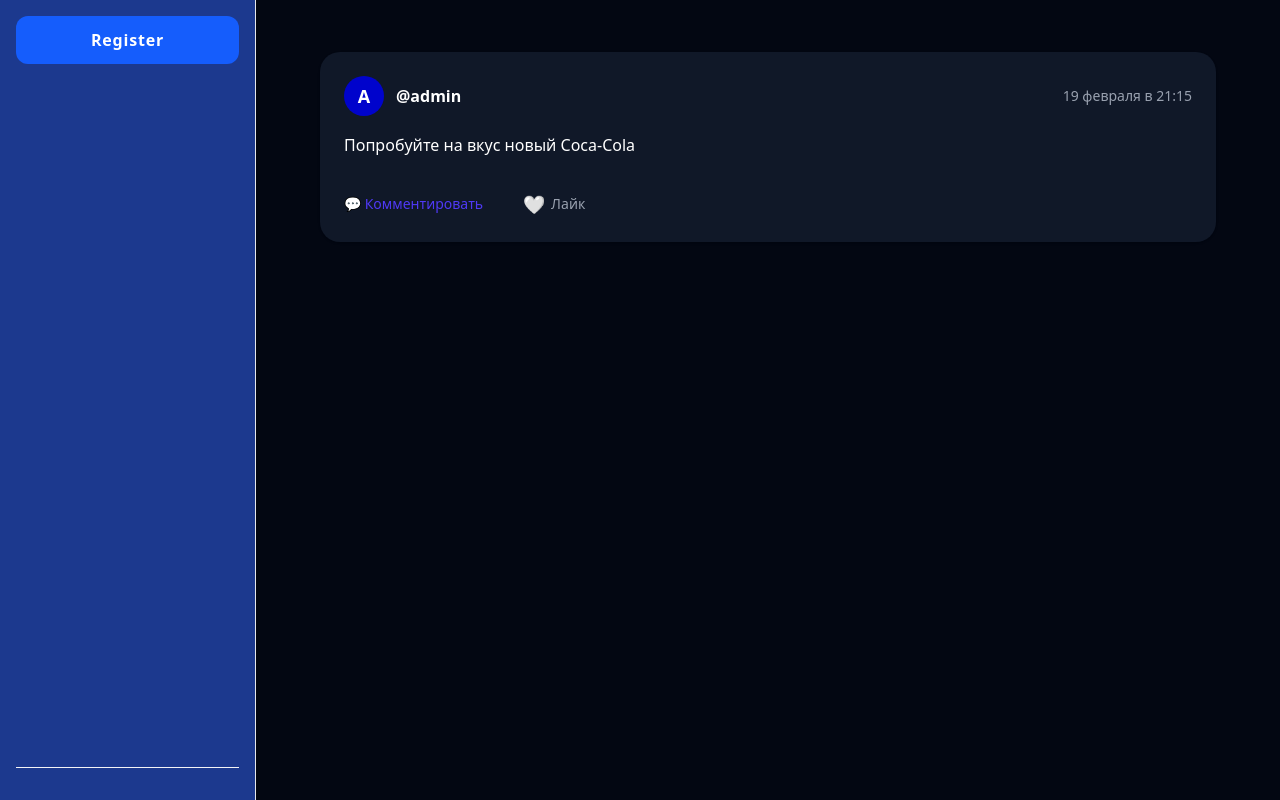
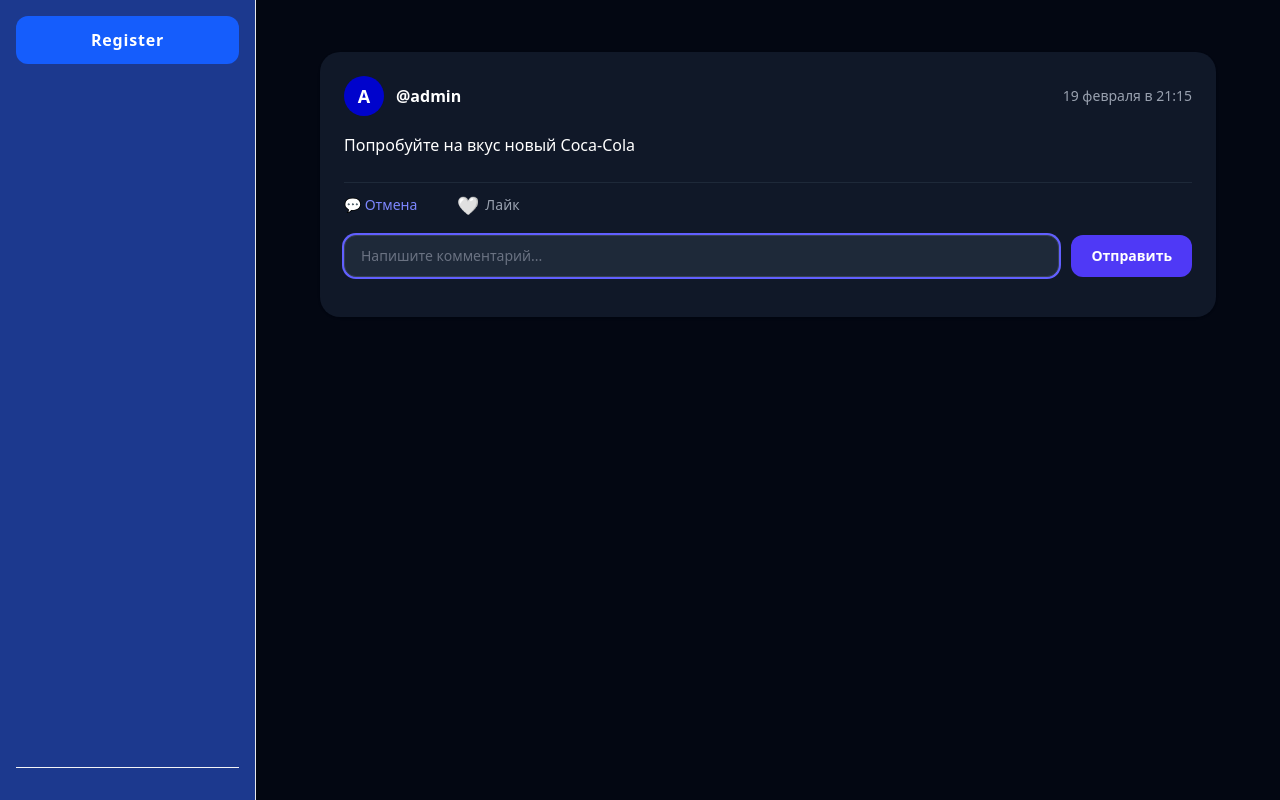
Before and after one commit to NikitaPas/react-project-social, a React (Vite) app: page / in a window 1280 px wide. Both pictures are taken after a click on the button "💬 Комментировать". Built offline with nearby package versions, Linux system fonts and the light colour scheme.

Commit message:
added comments to posts

```diff
--- /dev/null
+++ b/src/components/Posts/CommentItem.tsx
@@ -0,0 +1,31 @@
+import { FC, useContext } from "react";
+import { UserContext } from "../../context/UserContext";
+import { Comment } from "../../types/IPost";
+
+type CommentItemProps = {
+    comment: Comment;
+}
+
+const CommentItem: FC<CommentItemProps> = ({ comment }) => {
+
+    const { getUsernameById } = useContext(UserContext)
+
+    return (
+        <div className="flex gap-3 items-start bg-gray-800/40 p-3 rounded-xl border border-gray-800">
+            <div className="w-7 h-7 rounded-full bg-indigo-900 flex-shrink-0 flex items-center justify-center text-[10px] text-white font-bold">
+                {getUsernameById(comment.userId).charAt(0).toUpperCase()}
+            </div>
+
+            <div className="flex flex-col">
+                <span className="text-xs font-bold text-indigo-400">
+                    @{getUsernameById(comment.userId)}
+                </span>
+                <p className="text-sm text-gray-200 leading-snug">
+                    {comment.text}
+                </p>
+            </div>
+        </div>
+    )
+}
+
+export default CommentItem
--- /dev/null
+++ b/src/components/Posts/PostComments.tsx
@@ -0,0 +1,32 @@
+import { FC, useContext, useState } from "react";
+import { IPost } from "../../types/IPost"
+import { IUser } from "../../types/IUser"
+import { UserContext } from "../../context/UserContext";
+import CommentItem from "./CommentItem";
+
+type PostCommentsProps = {
+    post: IPost;
+}
+
+const PostComments: FC<PostCommentsProps> = ({
+    post,
+}) => {
+
+    const [showAll, setShowAll] = useState<boolean>(false);
+
+    return (
+        <div className="mt-4 space-y-3">
+            {(showAll ? post.comments : post.comments?.slice(0, 3))?.map((comment, index) => (
+                <CommentItem key={index} comment={comment}/>
+            ))}
+
+            {post.comments && post.comments.length > 3 && (
+                <button className="text-xs font-medium text-gray-500 hover:text-indigo-400 transition-colors ml-1" onClick={() => setShowAll(!showAll)}>
+                    {showAll ? 'Скрыть комментарии' : 'Показать все комментарии'} ({post.comments.length})
+                </button>
+            )}
+        </div>
+    )
+}
+
+export default PostComments;
--- a/src/components/Posts/PostItem.tsx
+++ b/src/components/Posts/PostItem.tsx
@@ -1,8 +1,9 @@
-import { FC, useContext } from "react";
+import { FC, use, useContext, useState } from "react";
 import { PostContext } from "../../context/PostContext";
 import { UserContext } from "../../context/UserContext";
 import { Link } from "react-router-dom";
 import { IPost } from "../../types/IPost";
+import PostComments from "./PostComments";
 
 type PostItemProps = {
   post: IPost;
@@ -15,18 +16,21 @@
   const {
     deletePost,
     toggleLike,
-  } = useContext(PostContext) as { deletePost: (postId: string) => void, toggleLike: (postId: string, userId: string) => void } // рефактор после PostContext to tsx;
+    addComment,
+  } = useContext(PostContext)
 
   const {
     getUsernameById,
     user,
-  } = useContext(UserContext) as { getUsernameById: (id: string) => string, user: { login: string, id: string } } // рефактор после UserContext to tsx;
+  } = useContext(UserContext)
 
+  const [isCommentInputVisible, setIsCommentInputVisible] = useState<boolean>(false);
+  const [commentText, setCommentText] = useState<string>("");
 
-  const isMyPost = post.userId === user?.id;
-  const isLiked = post.likes?.includes(user?.id);
-  const likesCount = post.likes?.length || 0;
-  const userName = getUsernameById(post.userId)
+  const isMyPost: boolean = post.userId === user?.id;
+  const isLiked: boolean = user?.id ? post.likes.includes(user?.id) : false;
+  const likesCount: number = post.likes.length || 0;
+  const userName: string = getUsernameById(post.userId)
 
   const formattedDate = new Date(post.createdAt).toLocaleDateString('ru-RU', {
     day: 'numeric',
@@ -34,6 +38,12 @@
     hour: '2-digit',
     minute: '2-digit',
   });
+
+  const handleAddComment = () => {
+    if (commentText.trim().length === 0 || !user?.id) return;
+    addComment(user.id, post.id, commentText)
+
+  }
 
 
   return (
@@ -64,26 +74,56 @@
       </div>
 
       {/* Футер поста */}
-      <div className="flex gap-10 items-center pt-2">
-        <button className="text-sm font-medium text-indigo-600 hover:text-indigo-800 transition-colors hover: cursor-pointer">
-          💬 Комментировать
+      <div className="pt-2 border-t border-gray-800">
+        <div className="flex gap-10 items-center mb-4">
+          <button
+            className="text-sm font-medium text-indigo-400 hover:text-indigo-300 transition-colors cursor-pointer"
+            onClick={() => setIsCommentInputVisible(!isCommentInputVisible)}
+          >
+            💬 {isCommentInputVisible ? 'Отмена' : 'Комментировать'}
           </button>
+
           <button
             onClick={() => user && toggleLike(post.id, user.id)}
-          className={`text-sm font-medium flex items-center gap-1.5 transition-all active:scale-125 ${isLiked ? 'text-red-500' : 'text-gray-400 hover:text-red-400'
-            }`}
+            className={`text-sm font-medium flex items-center gap-1.5 transition-all active:scale-125 ${isLiked ? 'text-red-500' : 'text-gray-400 hover:text-red-400'}`}
           >
             <span className="text-lg">{isLiked ? '❤️' : '🤍'}</span>
             <span className={isLiked ? 'font-bold' : ''}>
               {likesCount > 0 && likesCount} Лайк
             </span>
           </button>
+
           {isMyPost && (
-          <button onClick={() => deletePost(post.id)} className="text-sm font-medium text-gray-400 hover:text-red-500 transition-colors hover: cursor-pointer">
+            <button onClick={() => deletePost(post.id)} className="text-sm font-medium text-gray-400 hover:text-red-500 transition-colors cursor-pointer">
               Удалить
             </button>
           )}
         </div>
+        {isCommentInputVisible && (
+          <div className="mt-4 flex gap-3 animate-in fade-in slide-in-from-top-2 duration-300">
+            <input
+              autoFocus
+              type="text"
+              value={commentText}
+              onChange={(e) => setCommentText(e.target.value)}
+              placeholder="Напишите комментарий..."
+              className="flex-1 bg-gray-800 border border-gray-700 rounded-xl px-4 py-2.5 text-sm text-white placeholder-gray-500 focus:outline-none focus:ring-2 focus:ring-indigo-500 transition-all"
+            />
+            <button
+              onClick={() => {
+                handleAddComment();
+                setCommentText("");
+                setIsCommentInputVisible(false);
+              }}
+              className="bg-indigo-600 text-white px-5 py-2.5 rounded-xl text-sm font-semibold hover:bg-indigo-700 active:scale-95 transition-all"
+            >
+              Отправить
+            </button>
+          </div>
+        )}
+        <PostComments post={post} />
+      </div>
+
     </div>
   )
 }
--- a/src/context/PostContext.tsx
+++ b/src/context/PostContext.tsx
@@ -11,7 +11,8 @@
         getPosts,
         createPost,
         deletePost,
-        toggleLike
+        toggleLike,
+        addComment
     } = usePosts()
 
     return (
@@ -22,6 +23,7 @@
                 createPost,
                 deletePost,
                 toggleLike,
+                addComment,
             }}>
             {children}
         </PostContext.Provider>
--- a/src/hooks/usePosts.ts
+++ b/src/hooks/usePosts.ts
@@ -3,17 +3,17 @@
 import { UserContext } from "../context/UserContext";
 import useLocaleStorage from "./useLocalStorage";
 import { IPost } from "../types/IPost";
-import { UserContextType } from "../types/UserContextType";
+import { IUser } from "../types/IUser";
 
 const usePosts = () => {
-    const { user } = useContext(UserContext) as UserContextType
+    const { user } = useContext(UserContext)
 
     const {
         getItems,
         saveItems,
     } = useLocaleStorage()
 
-    const [posts, setPosts] = useState<IPost[]>(() => getItems("posts", [{ id: "1", userId: "user1", text: "Попробуйте на вкус новый Coca-Cola", createdAt: new Date().toISOString(), likes: [] }]))
+    const [posts, setPosts] = useState<IPost[]>(() => getItems("posts", [{ id: "1", userId: "user1", text: "Попробуйте на вкус новый Coca-Cola", createdAt: new Date().toISOString(), likes: [], comments: []}]))
 
     const getPosts = useCallback((userId: string): IPost[] => {
         if (!user) {
@@ -32,6 +32,7 @@
             text,
             createdAt: new Date().toISOString(),
             likes: [],
+            comments: [],
         }
         setPosts((prev) => [newPost, ...prev])
     }, [user])
@@ -55,8 +56,21 @@
         }));
     }, [])
 
+    const addComment = useCallback((userId: IUser['id'], postId: IPost['id'], text: string) => {
+        setPosts(prevPosts => prevPosts.map(post => {
+            if (post.id === postId) {
+                return {
+                    ...post,
+                    comments: [...(post.comments || []), { userId, text }]
+                }
+            }
+            return post
+        }))
+    }, [])
+
     useEffect(() => {
         saveItems("posts", posts)
+        console.log(posts)
     }, [posts])
 
     return {
@@ -65,6 +79,7 @@
         getPosts,
         deletePost,
         toggleLike,
+        addComment,
     }
 }
 
--- a/src/pages/AuthPage.tsx
+++ b/src/pages/AuthPage.tsx
@@ -9,9 +9,6 @@
 
     const navigate = useNavigate()
 
-    if (isAuth) {
-
-    }
     useEffect(() => {
         if (isAuth) navigate('/')
     }, [isAuth, navigate])
--- a/src/types/IPost.ts
+++ b/src/types/IPost.ts
@@ -1,7 +1,15 @@
+import { IUser } from "./IUser";
+
+export type Comment = {
+    userId: IUser['id'];
+    text: string;
+}
+
 export interface IPost {
     id: string;
-    userId: string;
+    userId: IUser['id'];
     text: string;
     createdAt: string;
-    likes: string[];
+    likes: IUser['id'][];
+    comments: Comment[];
 }
--- a/src/types/IUser.ts
+++ b/src/types/IUser.ts
@@ -1,8 +1,6 @@
-import { IPost } from "./IPost";
 
 export interface IUser {
     id: string;
     login: string;
     password?: string;
-    posts?: IPost[];
 }
--- a/src/types/PostContextType.ts
+++ b/src/types/PostContextType.ts
@@ -1,9 +1,11 @@
 import { IPost } from "./IPost";
+import { IUser } from "./IUser";
 
 export interface PostContextType {
         posts: IPost[];
-        getPosts: (userId: string) => IPost[];
+        getPosts: (userId: IUser['id']) => IPost[];
         createPost: (text: string) => void;
-        deletePost: (postId: string) => void;
-        toggleLike: (postId: string, userId: string) => void;
+        deletePost: (postId: IPost['id']) => void;
+        toggleLike: (postId: IPost['id'], userId: IUser['id']) => void;
+        addComment: (postId: IPost['id'], userId: IUser['id'], text: string) => void;
 }
```
Also changed, not shown: src/components/SideBar/SideBar.tsx (+3 -8 lines), src/context/UserContext.tsx (+7 -6 lines). Lines whose indentation alone changed are shown as unchanged.
